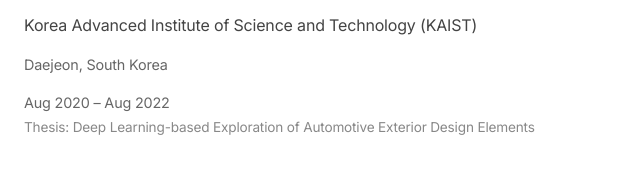
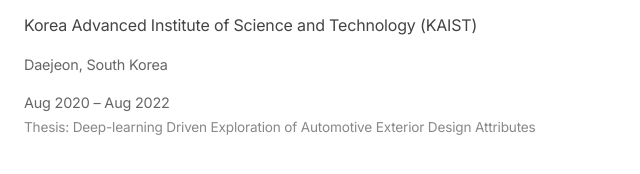
Before and after one commit to glee2dev/gplee-resume, a website built with Vite: page index.html in a window 1280 px wide. Shown: the part 3555-3729 px from the top of the page, 166-806 px from the left. Built offline with nearby package versions, Linux system fonts and the light colour scheme.

Commit message:
Update index.html

```diff
--- a/index.html
+++ b/index.html
@@ -145,7 +145,7 @@
             <p class="university">Korea Advanced Institute of Science and Technology (KAIST)</p>
             <p class="location">Daejeon, South Korea</p>
             <p class="duration">Aug 2020 – Aug 2022</p>
-            <p class="sub-duration">Thesis: Deep Learning-based Exploration of Automotive Exterior Design Elements</p>
+            <p class="sub-duration">Thesis: Deep-learning Driven Exploration of Automotive Exterior Design Attributes</p>
           </div>
           <div class="education-item">
             <h3>Bachelor of Fine Arts (BFA) in Transportation Design</h3>
```
